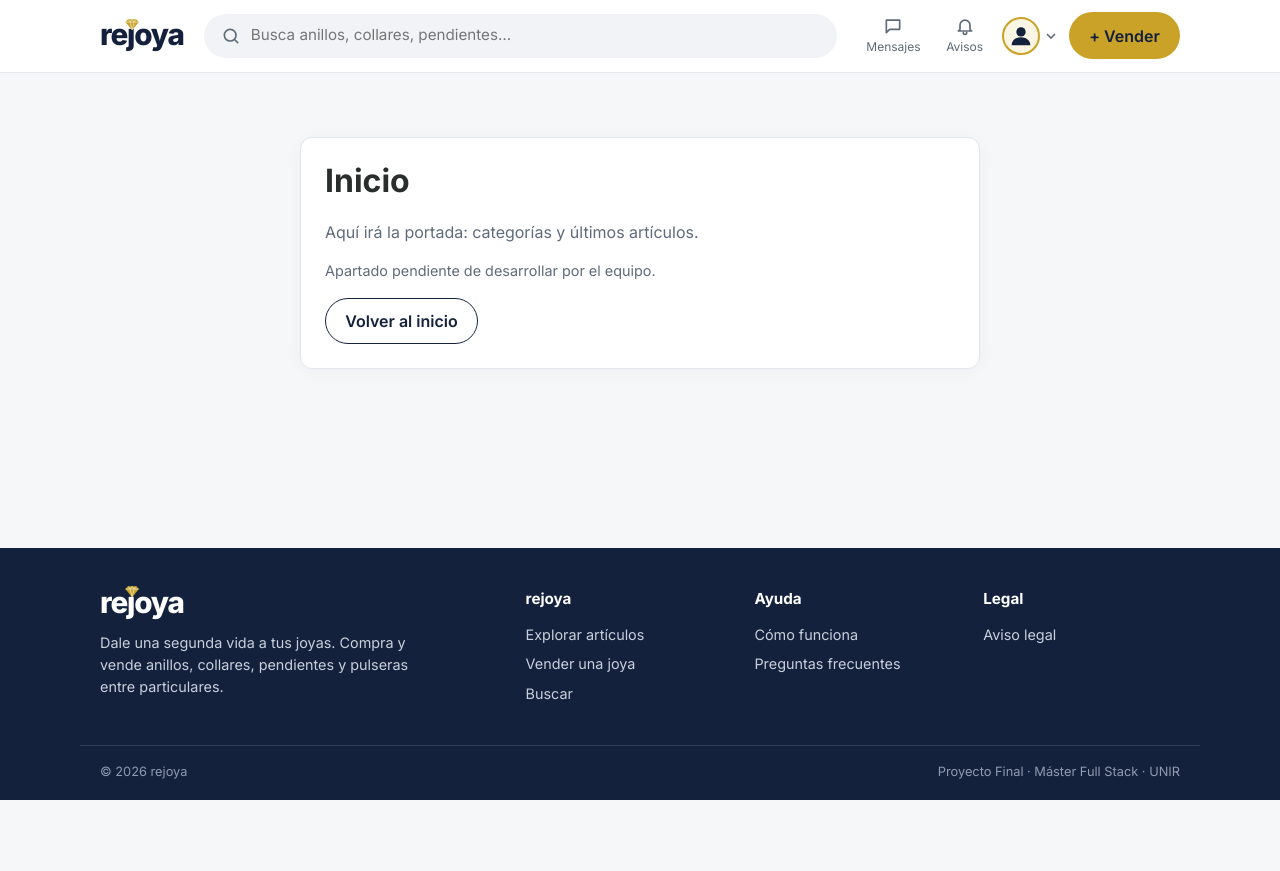
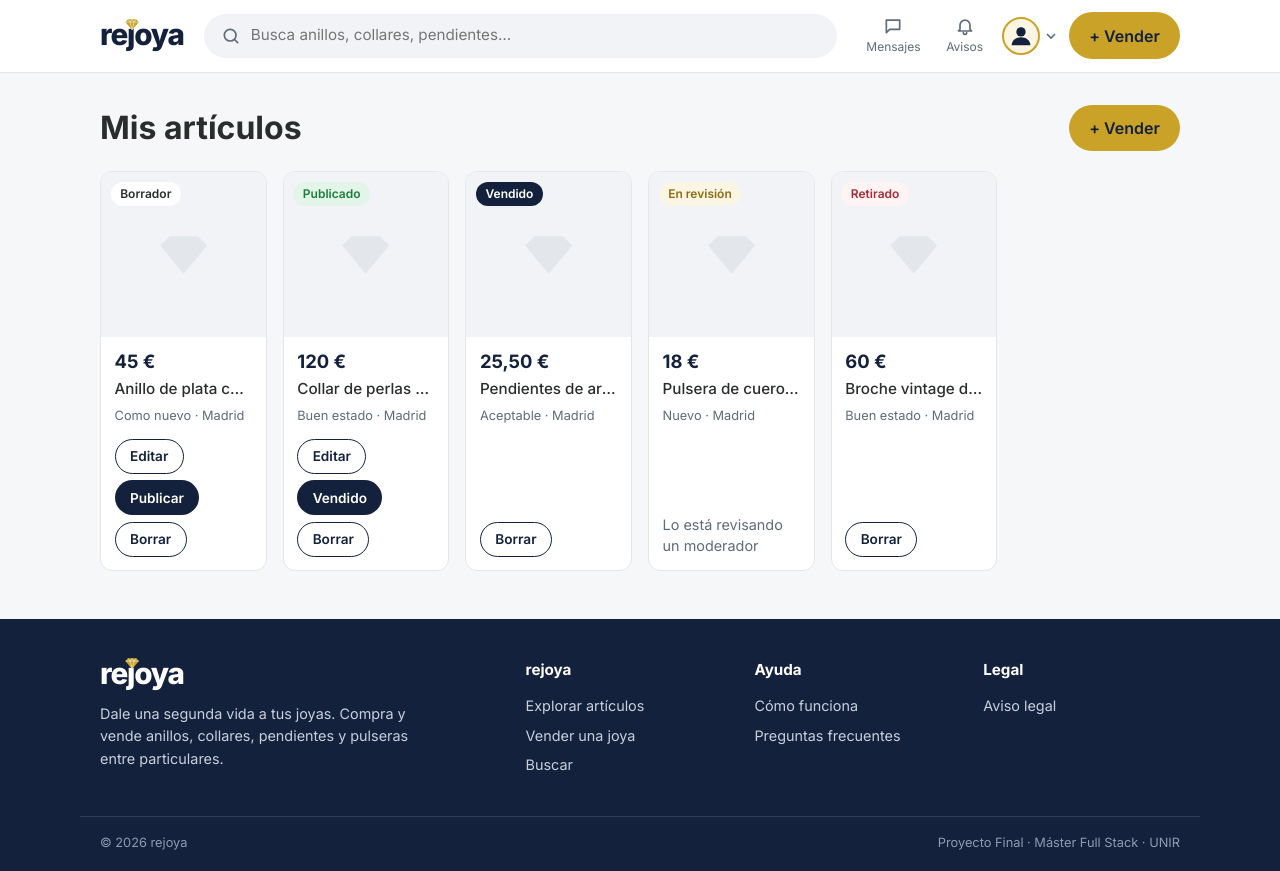
Before and after one commit to mrg0995/frontend_app, an Angular app: page /mis-articulos in a window 1280 px wide. Before the commit this address led to /. Before the commit the page ends 800 px from the top, so only its background shows below. Built offline with nearby package versions, Linux system fonts and the light colour scheme; sample sign-in values are in the browser's storage.

Commit message:
Rutas de artículos y página Mis artículos

```diff
--- a/src/app/app.routes.ts
+++ b/src/app/app.routes.ts
@@ -22,6 +22,11 @@ export const routes: Routes = [
   {
     path: 'articulos',
     loadChildren: () => import('./features/articulos/articulos.routes').then(m => m.ARTICULOS_ROUTES)
+  },
+  {
+    path: 'mis-articulos',
+    canActivate: [authGuard],
+    loadComponent: () => import('./features/articulos/mis-articulos/mis-articulos').then(m => m.MisArticulos)
   },
   {
     path: 'busqueda',
--- a/src/app/features/articulos/articulos.routes.ts
+++ b/src/app/features/articulos/articulos.routes.ts
@@ -1,9 +1,30 @@
 import { Routes } from '@angular/router';
+import { authGuard } from '../../core/guards';
 
+/**
+ * Rutas de artículos (/articulos/...).
+ * Mis artículos está en /mis-articulos y se registra en app.routes.ts.
+ * Las rutas fijas (nuevo) van antes que las que tienen :id para que no se confundan.
+ */
 export const ARTICULOS_ROUTES: Routes = [
+  // /articulos sin nada más lleva al buscador, que es donde se listan todos
+  { path: '', redirectTo: '/busqueda', pathMatch: 'full' },
   {
-    path: '',
+    path: 'nuevo',
+    canActivate: [authGuard],
     loadComponent: () => import('../../shared/pagina-pendiente.component').then(m => m.PaginaPendienteComponent),
-    data: { titulo: 'Artículos', detalle: 'Aquí se mostrará el catálogo de artículos.' }
+    data: { titulo: 'Vender una joya', detalle: 'Aquí irá el formulario para crear un artículo.' }
+  },
+  {
+    path: ':id/editar',
+    canActivate: [authGuard],
+    loadComponent: () => import('../../shared/pagina-pendiente.component').then(m => m.PaginaPendienteComponent),
+    data: { titulo: 'Editar artículo', detalle: 'Aquí irá el formulario para editar el artículo.' }
+  },
+  {
+    // El detalle es público: no lleva authGuard
+    path: ':id',
+    loadComponent: () => import('../../shared/pagina-pendiente.component').then(m => m.PaginaPendienteComponent),
+    data: { titulo: 'Detalle del artículo', detalle: 'Aquí irán las fotos y los datos del artículo.' }
   }
 ];
--- /dev/null
+++ b/src/app/features/articulos/mis-articulos/mis-articulos.css
@@ -0,0 +1,50 @@
+.cabecera {
+  display: flex;
+  align-items: center;
+  justify-content: space-between;
+  gap: 1rem;
+  margin-bottom: 1.25rem;
+}
+
+.cabecera h1 {
+  margin: 0;
+}
+
+/* Mensaje verde cuando una acción ha ido bien */
+.aviso {
+  margin-bottom: 1rem;
+  padding: 0.75rem 1rem;
+  border-radius: var(--radius);
+  background: #e3f4e8;
+  color: #1b7f3b;
+}
+
+.alert {
+  margin-bottom: 1rem;
+}
+
+.vacio {
+  max-width: 520px;
+  margin: 2rem auto;
+  text-align: center;
+}
+
+.vacio h2 {
+  margin-top: 0;
+}
+
+/* Confirmación de borrado dentro de la tarjeta */
+.pregunta {
+  width: 100%;
+  font-size: 0.85rem;
+  font-weight: 600;
+}
+
+.btn-peligro {
+  background: var(--color-error);
+  color: #fff;
+}
+
+.btn-peligro:hover {
+  filter: brightness(0.9);
+}
--- /dev/null
+++ b/src/app/features/articulos/mis-articulos/mis-articulos.html
@@ -0,0 +1,52 @@
+<section>
+  <div class="cabecera">
+    <h1>Mis artículos</h1>
+    <a routerLink="/articulos/nuevo" class="btn btn-accent">+ Vender</a>
+  </div>
+
+  @if (aviso()) {
+    <div class="aviso" role="status">{{ aviso() }}</div>
+  }
+  @if (error()) {
+    <div class="alert" role="alert">{{ error() }}</div>
+  }
+
+  @if (cargando() && lista().length === 0) {
+    <p class="muted">Cargando tus artículos…</p>
+  } @else if (lista().length === 0) {
+    <div class="card vacio">
+      <h2>Todavía no tienes artículos</h2>
+      <p class="muted">Sube tu primera joya: se guarda como borrador y la publicas cuando quieras.</p>
+      <a routerLink="/articulos/nuevo" class="btn btn-accent">+ Vender una joya</a>
+    </div>
+  } @else {
+    <div class="rejilla-articulos">
+      @for (a of lista(); track a.id) {
+        <app-articulo-card [articulo]="a" [mostrarEstado]="true">
+          @if (confirmandoBorrar() === a.id) {
+            <span class="pregunta">¿Borrar este artículo?</span>
+            <button type="button" class="btn btn-sm btn-peligro" (click)="borrar(a)">Sí, borrar</button>
+            <button type="button" class="btn btn-sm btn-outline" (click)="cancelarBorrar()">No</button>
+          } @else {
+            @switch (a.estado) {
+              @case ('borrador') {
+                <a class="btn btn-outline btn-sm" [routerLink]="['/articulos', a.id, 'editar']">Editar</a>
+                <button type="button" class="btn btn-primary btn-sm" [disabled]="ocupado() === a.id" (click)="publicar(a)">Publicar</button>
+              }
+              @case ('publicado') {
+                <a class="btn btn-outline btn-sm" [routerLink]="['/articulos', a.id, 'editar']">Editar</a>
+                <button type="button" class="btn btn-primary btn-sm" [disabled]="ocupado() === a.id" (click)="marcarVendido(a)">Vendido</button>
+              }
+              @case ('en_revision') {
+                <span class="small muted">Lo está revisando un moderador</span>
+              }
+            }
+            @if (a.estado !== 'en_revision') {
+              <button type="button" class="btn btn-outline btn-sm" [disabled]="ocupado() === a.id" (click)="pedirBorrar(a)">Borrar</button>
+            }
+          }
+        </app-articulo-card>
+      }
+    </div>
+  }
+</section>
--- /dev/null
+++ b/src/app/features/articulos/mis-articulos/mis-articulos.ts
@@ -0,0 +1,101 @@
+import { Component, inject, OnInit, signal } from '@angular/core';
+import { HttpErrorResponse } from '@angular/common/http';
+import { Observable } from 'rxjs';
+import { RouterLink } from '@angular/router';
+import { ArticuloTarjeta } from '../../../core/models';
+import { errMsg } from '../../../core/api.service';
+import { ArticuloCard } from '../../../shared/articulo-card/articulo-card';
+import { Articulos } from '../articulos';
+
+/**
+ * Mis artículos (/mis-articulos): todos los artículos del usuario, en cualquier estado.
+ * Cada tarjeta enseña la etiqueta de su estado y los botones que tienen sentido en ese estado:
+ * - borrador: Editar, Publicar y Borrar
+ * - publicado: Editar, Marcar vendido y Borrar
+ * - vendido y retirado: Borrar
+ * - en revisión: ningún botón (lo está revisando un moderador)
+ */
+@Component({
+  selector: 'app-mis-articulos',
+  imports: [RouterLink, ArticuloCard],
+  templateUrl: './mis-articulos.html',
+  styleUrl: './mis-articulos.css'
+})
+export class MisArticulos implements OnInit {
+  private articulos = inject(Articulos);
+
+  lista = signal<ArticuloTarjeta[]>([]);
+  cargando = signal(true);
+  error = signal('');
+  aviso = signal('');
+
+  /** Id del artículo que está pidiendo confirmación para borrarse */
+  confirmandoBorrar = signal<number | null>(null);
+
+  /** Id del artículo con una acción en marcha, para desactivar sus botones */
+  ocupado = signal<number | null>(null);
+
+  ngOnInit() {
+    this.cargar();
+  }
+
+  /** Pide al servicio mis artículos y los pinta */
+  cargar() {
+    this.cargando.set(true);
+    this.articulos.getMisArticulos().subscribe({
+      next: lista => {
+        this.lista.set(lista);
+        this.cargando.set(false);
+      },
+      error: (e: HttpErrorResponse) => {
+        this.error.set(errMsg(e));
+        this.cargando.set(false);
+      }
+    });
+  }
+
+  publicar(a: ArticuloTarjeta) {
+    this.ejecutar(a, this.articulos.publicar(a.id), `«${a.titulo}» se ha publicado.`);
+  }
+
+  marcarVendido(a: ArticuloTarjeta) {
+    this.ejecutar(a, this.articulos.marcarVendido(a.id), `«${a.titulo}» se ha marcado como vendido.`);
+  }
+
+  /** Primer clic en Borrar: pide confirmación en la propia tarjeta */
+  pedirBorrar(a: ArticuloTarjeta) {
+    this.confirmandoBorrar.set(a.id);
+  }
+
+  cancelarBorrar() {
+    this.confirmandoBorrar.set(null);
+  }
+
+  /** Segundo clic, en «Sí, borrar» */
+  borrar(a: ArticuloTarjeta) {
+    this.confirmandoBorrar.set(null);
+    this.ejecutar(a, this.articulos.borrar(a.id), `«${a.titulo}» se ha borrado.`);
+  }
+
+  /**
+   * Lanza una acción sobre un artículo y, si va bien, vuelve a cargar la lista
+   * para que se vea el estado nuevo. Si el back responde con error (por ejemplo,
+   * un 409 al publicar sin fotos), enseña su mensaje.
+   */
+  private ejecutar(a: ArticuloTarjeta, accion: Observable<unknown>, textoOk: string) {
+    this.error.set('');
+    this.aviso.set('');
+    this.ocupado.set(a.id);
+    accion.subscribe({
+      next: () => {
+        this.ocupado.set(null);
+        this.aviso.set(textoOk);
+        this.cargar();
+      },
+      error: (e: HttpErrorResponse) => {
+        this.ocupado.set(null);
+        this.error.set(errMsg(e));
+      }
+    });
+  }
+}
```
